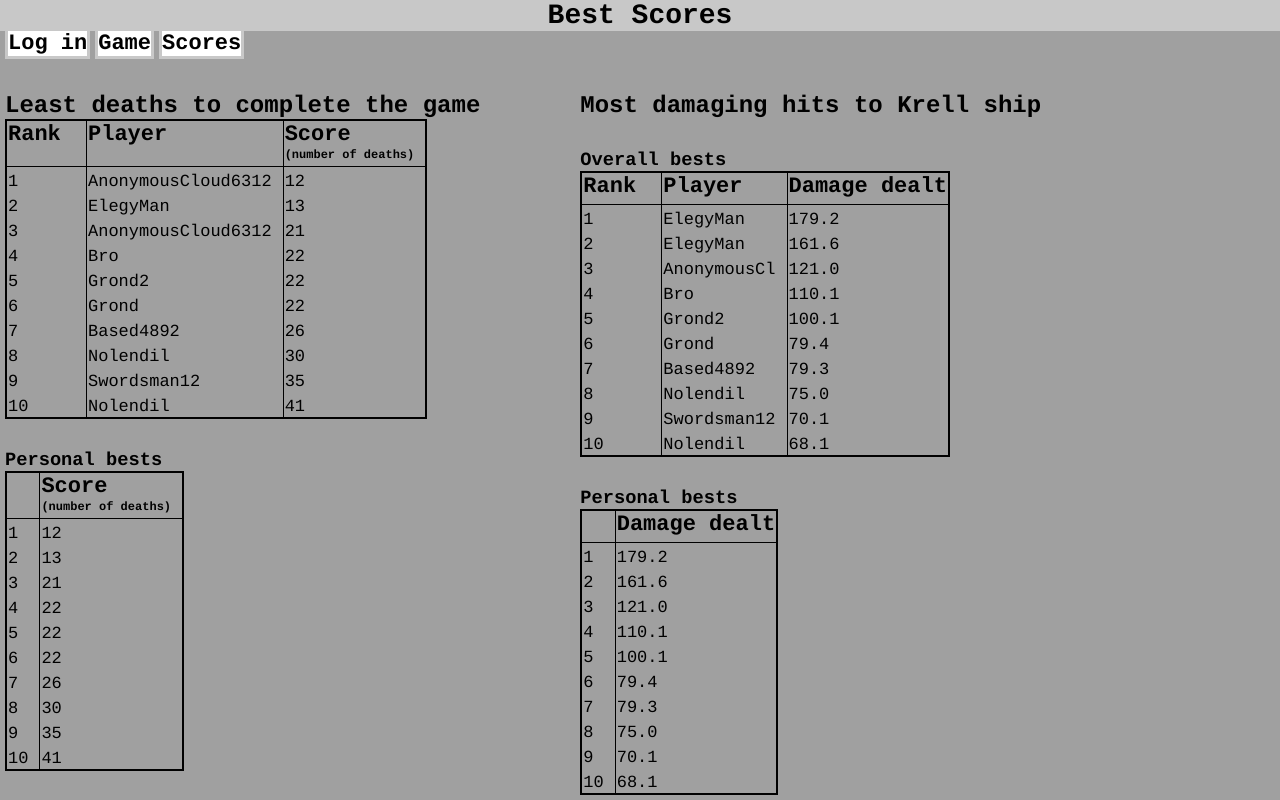
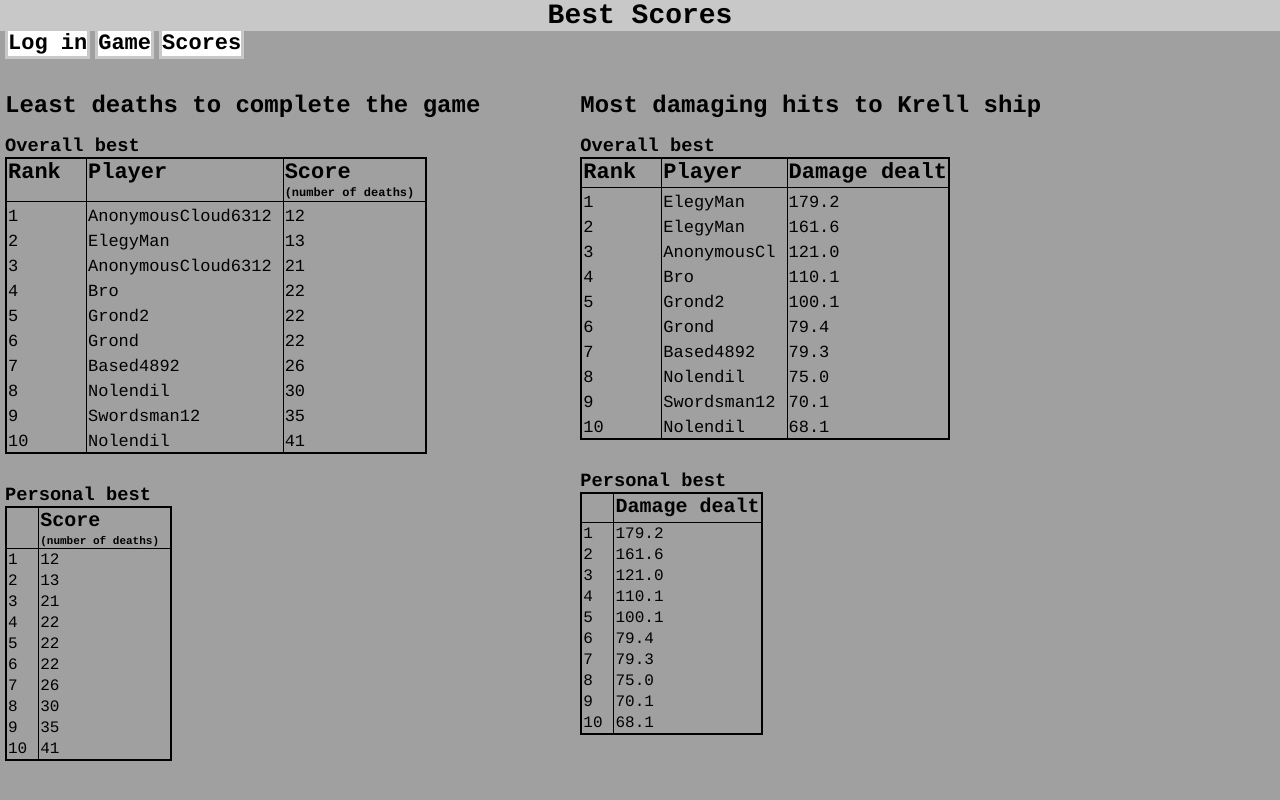
Before and after one commit to MattSteveMitch/startup, a React (Vite) app: page /scores in a window 1280 px wide. Built offline with nearby package versions, Linux system fonts and the light colour scheme.

Commit message:
finishing score table formatting

```diff
--- a/src/scores/scores.css
+++ b/src/scores/scores.css
@@ -2,11 +2,7 @@
 
 h2 {
     padding-top: 33px;
-    padding-bottom: 0px;
-}
-
-h3 {
-    margin-top: 30px;
+    padding-bottom: 16px;
 }
 
 main {
@@ -51,9 +47,31 @@ th.player {
 tr.spare > td {
     font-size: 12px;
     padding-top: 0px;
-    padding-bottom: 4px;
     border-bottom: 1px solid black;
     font-weight: bold;
+}
+
+.personal {
+    > h3 {
+        margin-top: 30px;
+    }
+
+    > table {
+        > th {
+            font-size: 20px;
+        }
+
+        > tr {
+            > td {
+                padding-top: 2px;
+                font-size: 16px;
+            }
+        }
+
+        > .spare > td {
+            font-size: 11px;
+        }
+    }
 }
 
 @media (max-width: 1000px) {
--- a/src/scores/scores.jsx
+++ b/src/scores/scores.jsx
@@ -13,6 +13,7 @@ function ScoresBody() {
 <main>
     <section>
         <h2>Least deaths to complete the game</h2>
+        <h3>Overall best</h3>
         <table className="score">
             <th className="rank">Rank</th>
             <th className="player">Player</th>
@@ -75,7 +76,7 @@ function ScoresBody() {
         </table>
 
         <div className="personal">
-        <h3>Personal bests</h3>
+        <h3>Personal best</h3>
         <table className="score">
             <th></th>
             <th>Score</th>
@@ -129,7 +130,7 @@ function ScoresBody() {
 
     <section>
         <h2>Most damaging hits to Krell ship</h2>
-        <h3>Overall bests</h3>
+        <h3>Overall best</h3>
         <table>
             <th className="rank">Rank</th>
             <th className="player">Player</th>
@@ -192,7 +193,7 @@ function ScoresBody() {
         </table>
 
         <div className="personal">
-        <h3>Personal bests</h3>
+        <h3>Personal best</h3>
         <table>
             <th></th>
             <th>Damage dealt</th>
```
